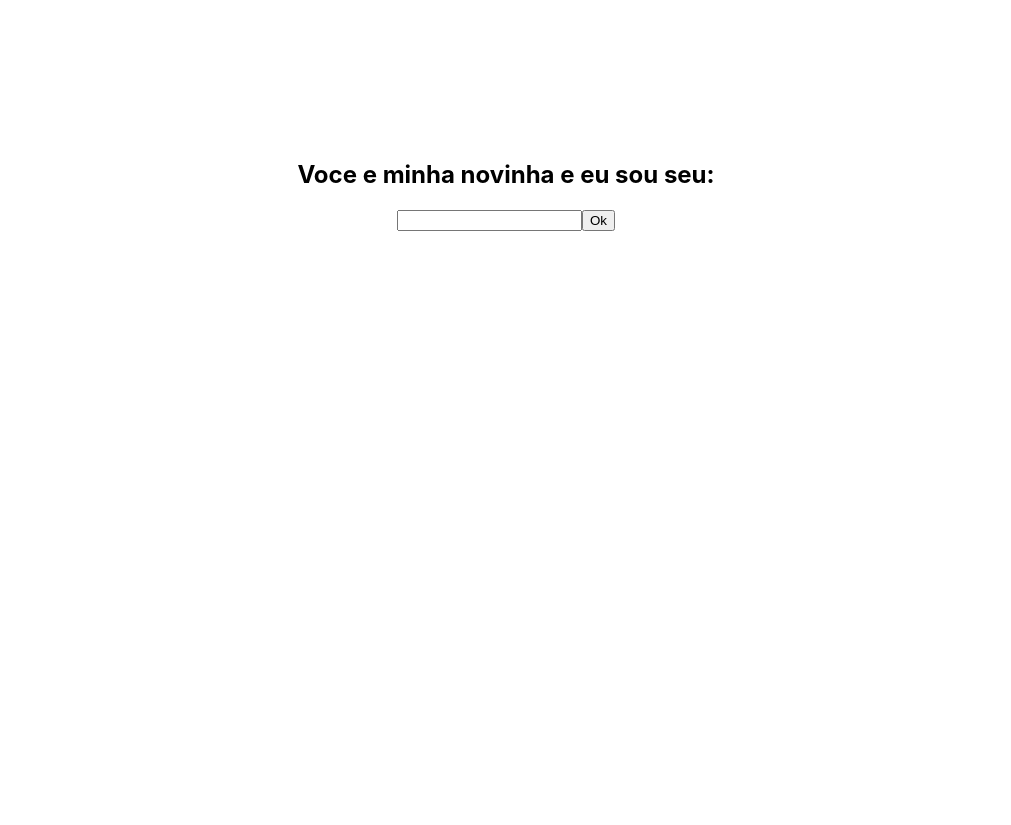
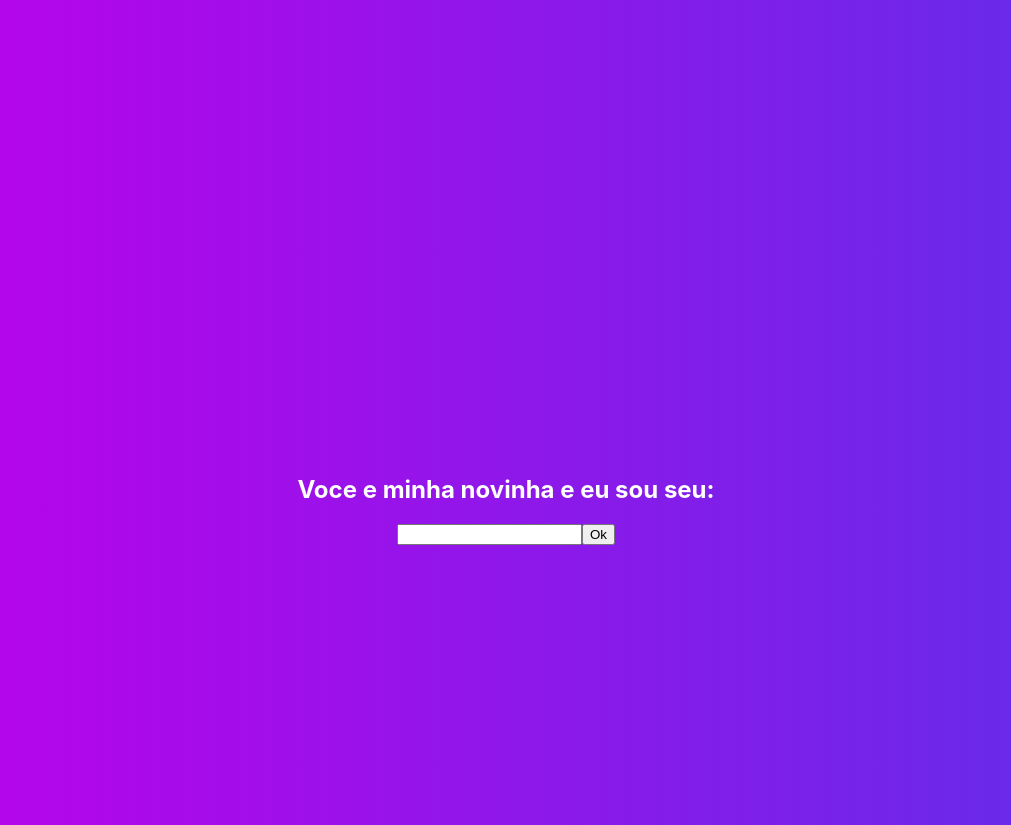
Before and after one commit to mateuslopes92/my-valentine, a React (Create React App) app: page / in a window 1280 px wide. Shown: the whole page, without its empty margins (134-1145 px from the left). Before the commit the page ends 800 px from the top, so only its background shows below. Built offline with nearby package versions, Linux system fonts and the light colour scheme.

Commit message:
Add password and fix container

```diff
--- a/src/App.js
+++ b/src/App.js
@@ -27,6 +27,7 @@ function App() {
 
   if (!isAuthenticated) {
     return (
+      <div className='App'>
         <div style={{ textAlign: 'center', marginTop: '20vh' }}>
           <h2>Voce e minha novinha e eu sou seu:</h2>
           <input
@@ -35,6 +36,7 @@ function App() {
             onChange={e => setInputPassword(e.target.value)}
           />
           <button onClick={handleLogin}>Ok</button>
+        </div>
       </div>
     );
   }
```
Lines whose indentation alone changed are shown as unchanged.
